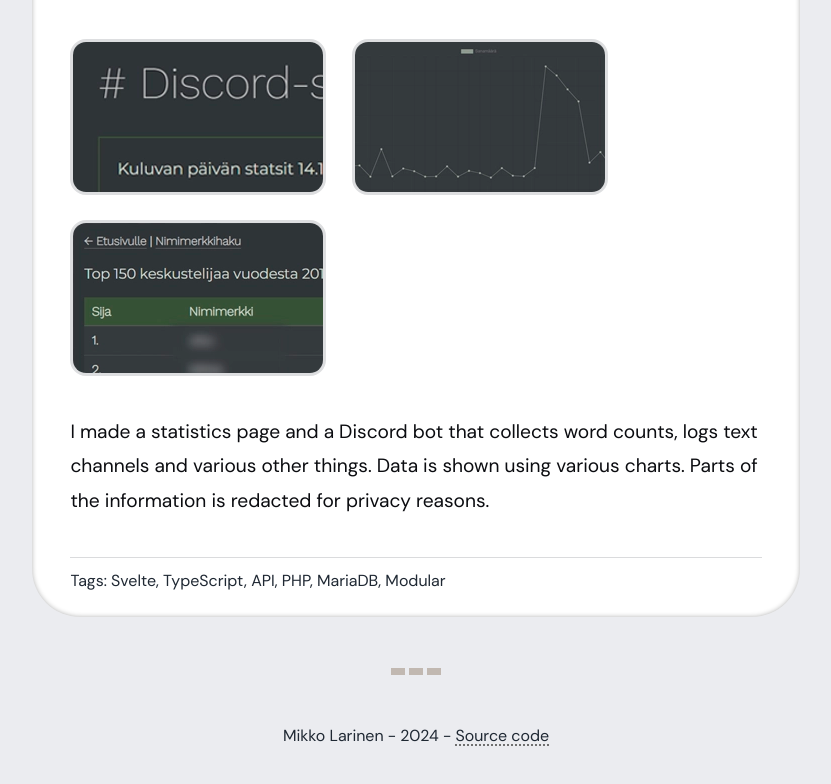
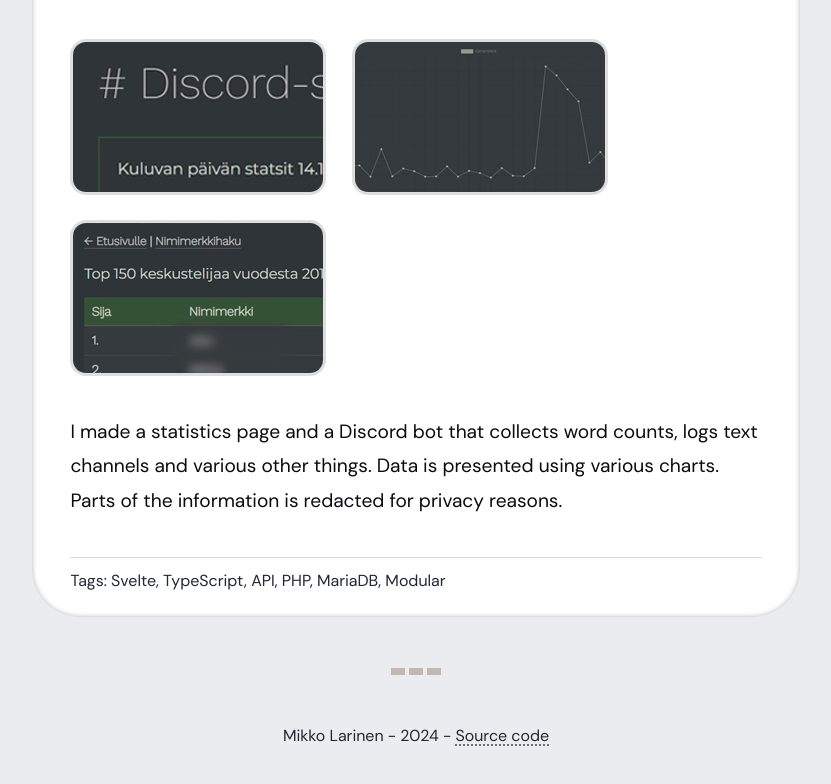
Before and after one commit to mikkisguy/portfolio-page, a React (Vite) app: page / in a window 1280 px wide. Shown: the part 4844-5628 px from the top of the page, without its empty margins (224-1055 px from the left). Built offline with nearby package versions, Linux system fonts and the light colour scheme; a web font is replaced by a local one.

Commit message:
Phrasing

```diff
--- a/src/shared/translations/en.ts
+++ b/src/shared/translations/en.ts
@@ -44,7 +44,7 @@ const english: TranslationResource = {
     {
       title: "Discord community stats",
       description:
-        "I made a statistics page and a Discord bot that collects word counts, logs text channels and various other things. Data is shown using various charts. Parts of the information is redacted for privacy reasons.",
+        "I made a statistics page and a Discord bot that collects word counts, logs text channels and various other things. Data is presented using various charts. Parts of the information is redacted for privacy reasons.",
     },
   ],
 };
```
